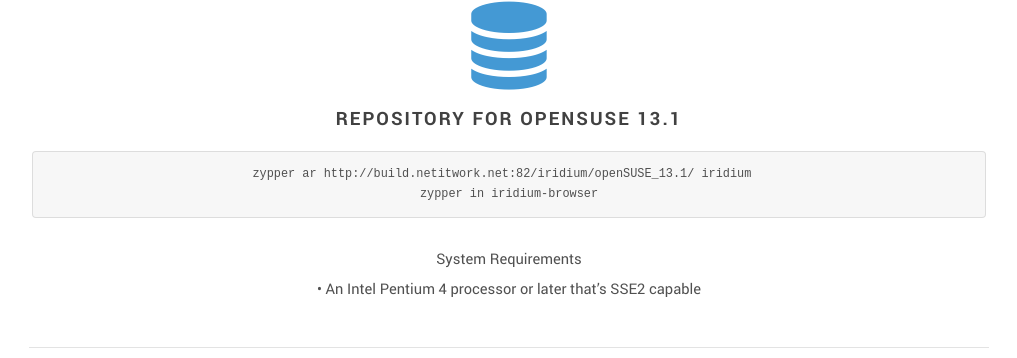
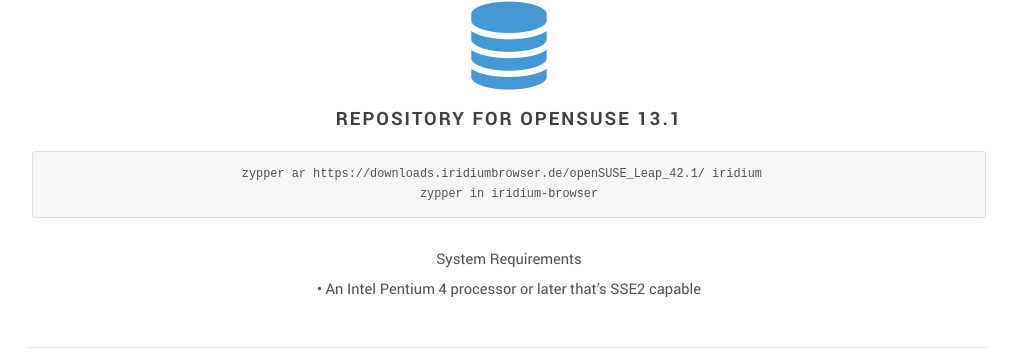
Before and after one commit to iridium-browser/tracker, a Jekyll site: the page built from download.md, in a window 1280 px wide and 900 px high, scrolled down 1843 px. Shown: the part 93-451 px from the top of the window, without its empty margins (131-1148 px from the left). Built offline with Jekyll 4.4.1, drawn with Linux system fonts in a browser that asks for light colours.

Commit message:
updated download link for OpenSUSE 13.1

```diff
--- a/_includes/head-start.html
+++ b/_includes/head-start.html
@@ -1,10 +1,8 @@
     <head>
-        <link rel="shortcut icon" href="favicon.ico" type="image/x-icon">
+        <link rel="shortcut icon" href="favicon.png" type="image/x-icon">
         <link rel="icon" href="favicon.ico" type="image/x-icon">
 
-        <title>
-                {% if page.title %}{{ site.title | escape }} | {{ page.title | escape }}{% else %}{{ site.title | escape }}{% endif %}
-        </title>
+        <title>{% if page.title %}{{ site.title | escape }} | {{ page.title | escape }}{% else %}{{ site.title | escape }}{% endif %}</title>
 
         <meta charset="utf-8" />
         <meta http-equiv="X-UA-Compatible" content="IE=edge">
--- a/_includes/head.html
+++ b/_includes/head.html
@@ -1,5 +1,5 @@
     <head>
-        <link rel="shortcut icon" href="favicon.ico" type="image/x-icon">
+        <link rel="shortcut icon" href="favicon.png" type="image/x-icon">
         <link rel="icon" href="favicon.ico" type="image/x-icon">
 
         <title>{% if page.title %}{{ site.title | escape }} | {{ page.title | escape }}{% else %}{{ site.title | escape }}{% endif %}</title>
--- a/download.md
+++ b/download.md
@@ -40,7 +40,7 @@
  <div class="icon fa-database"></div>
 
 ### Repository for openSUSE 13.1 ###
-	zypper ar http://build.netitwork.net:82/iridium/openSUSE_13.1/ iridium
+	zypper ar https://downloads.iridiumbrowser.de/openSUSE_Leap_42.1/ iridium
 	zypper in iridium-browser
 
 System Requirements
```
Also changed, not shown: favicon.png (added).
